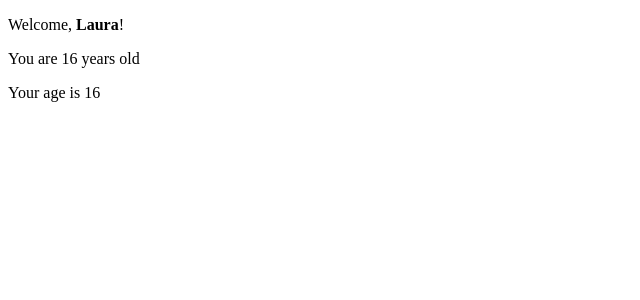
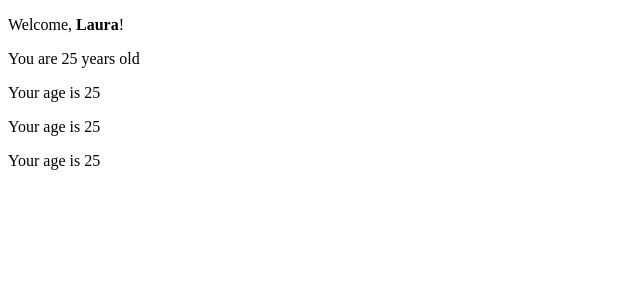
Before and after one commit to lauriiief/React, a React (Vite) app in the folder exercises-react/: page / in a window 1280 px wide. Shown: the top 300 px of the page, without its empty margins (0-640 px from the left). Built offline with nearby package versions, Linux system fonts and the light colour scheme.

Commit message:
Pruevas del ejercicio Conditional Rendering - 1

```diff
--- a/exercises-react/src/App.jsx
+++ b/exercises-react/src/App.jsx
@@ -15,7 +15,7 @@ import { Welcome } from "./Welcome";
 export function App(){
     return (
     <div>
-        <Welcome name="Laura" age={16} />
+        <Welcome name="Laura" age={25} />
     </div>
     )
 }{/* When I pass my name, it renders as Welcome, Laura! */}
```
